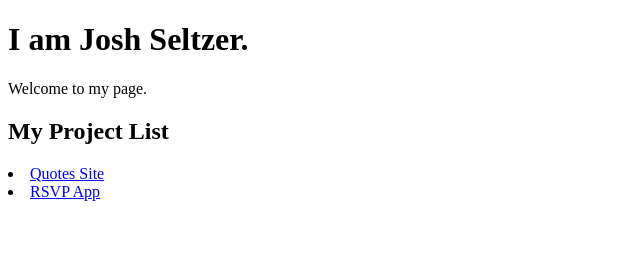
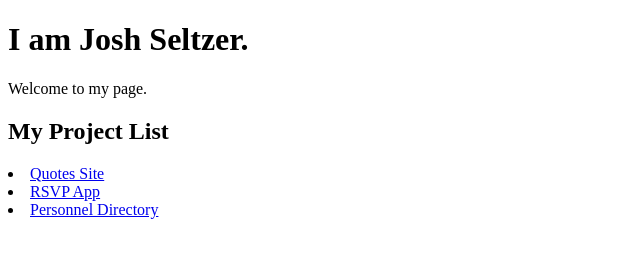
Before and after one commit to seltzerjosh/seltzerjosh.github.io, a plain HTML site: page index.html in a window 1280 px wide. Shown: the whole page, without its empty margins (0-640 px from the left). Drawn offline with Linux system fonts and the light colour scheme.

Commit message:
added a new project

```diff
--- a/index.html
+++ b/index.html
@@ -6,6 +6,7 @@
 <h2>My Project List</h2>
 <li><a href="https://seltzerjosh.github.io/th-js-project-01-RQG/">Quotes Site</a></li>
 <li><a href="https://seltzerjosh.github.io/rsvp-app/">RSVP App</a></li>
+<li><a href="https://www.seltzerjosh.github.io/personnel-directory/">Personnel Directory</a></li>
 
 </body>
 </html>
```
